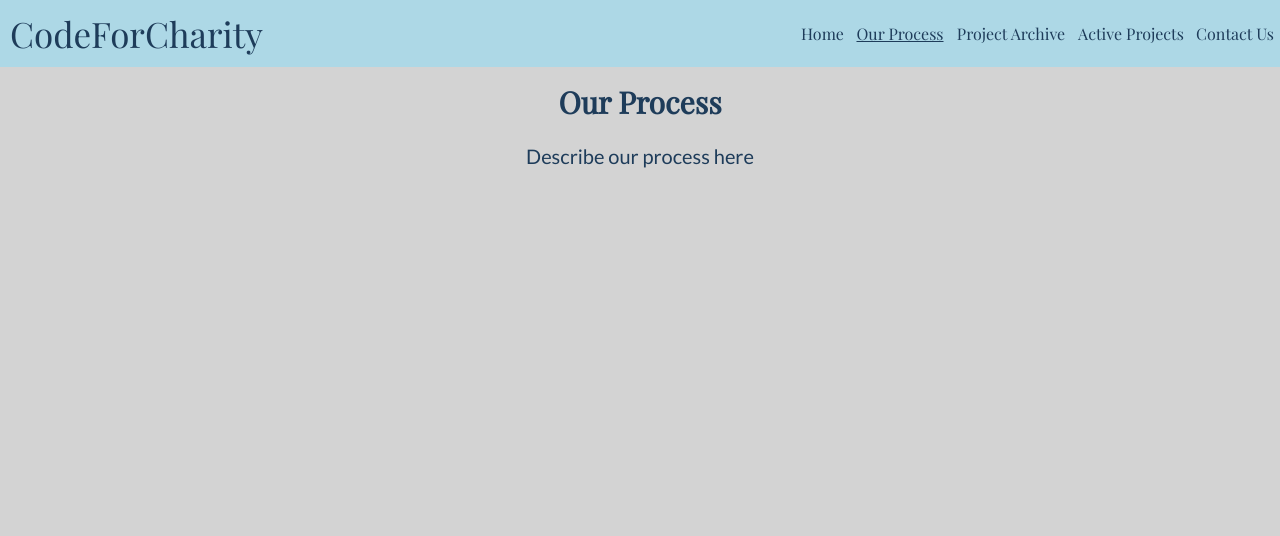
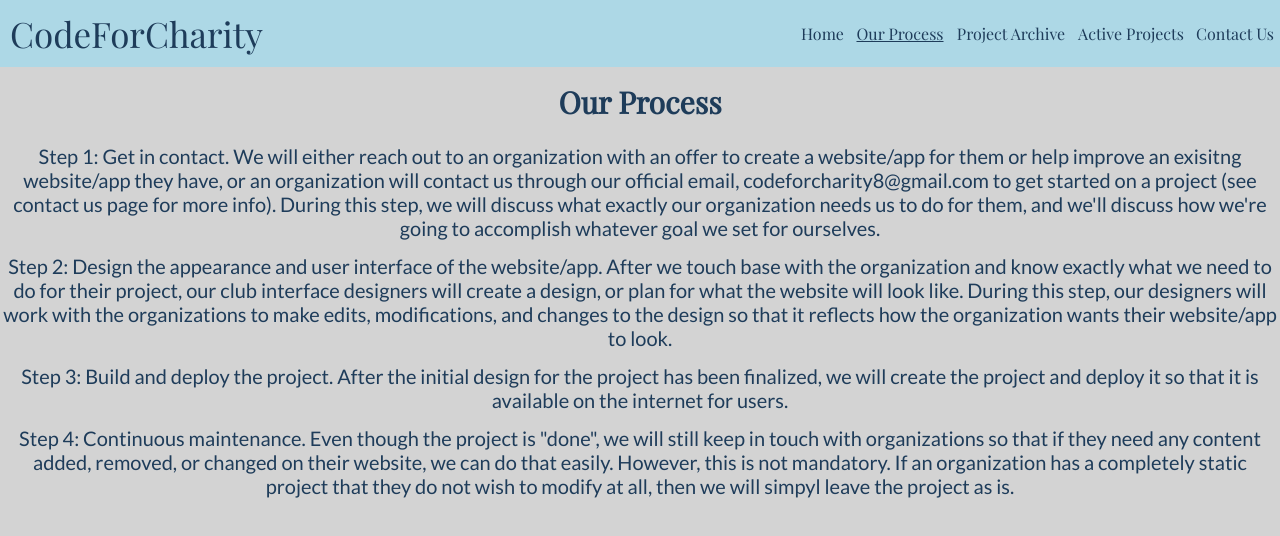
Before and after one commit to bca-code-for-charity/cfc-homepage-web, a plain HTML site: page our-process/index.html in a window 1280 px wide. Drawn offline with nearby package versions, Linux system fonts and the light colour scheme.

Commit message:
add our process content

```diff
--- a/our-process/index.html
+++ b/our-process/index.html
@@ -30,7 +30,30 @@
         </div>
         <div id="main-text">
             <h2>Our Process</h2>
-            <div>Describe our process here</div>
+            <div>
+                Step 1: Get in contact. We will either reach out to an organization with an offer to create a
+                website/app for them or help improve an exisitng website/app they have, or an organization will contact
+                us through our official email, codeforcharity8@gmail.com to get started on a project (see contact us
+                page for more info). During this step, we will discuss what exactly our organization needs us to do for
+                them, and we'll discuss how we're going to accomplish whatever goal we set for ourselves.
+            </div>
+            <div>
+                Step 2: Design the appearance and user interface of the website/app. After we touch base with the
+                organization and know exactly what we need to do for their project, our club interface designers will
+                create a design, or plan for what the website will look like. During this step, our designers will work
+                with the organizations to make edits, modifications, and changes to the design so that it reflects how
+                the organization wants their website/app to look.
+            </div>
+            <div>
+                Step 3: Build and deploy the project. After the initial design for the project has been finalized, we
+                will create the project and deploy it so that it is available on the internet for users.
+            </div>
+            <div>
+                Step 4: Continuous maintenance. Even though the project is "done", we will still keep in touch with
+                organizations so that if they need any content added, removed, or changed on their website, we can do
+                that easily. However, this is not mandatory. If an organization has a completely static project that
+                they do not wish to modify at all, then we will simpyl leave the project as is.
+            </div>
         </div>
         <script src="../main.js"></script>
     </body>
```
